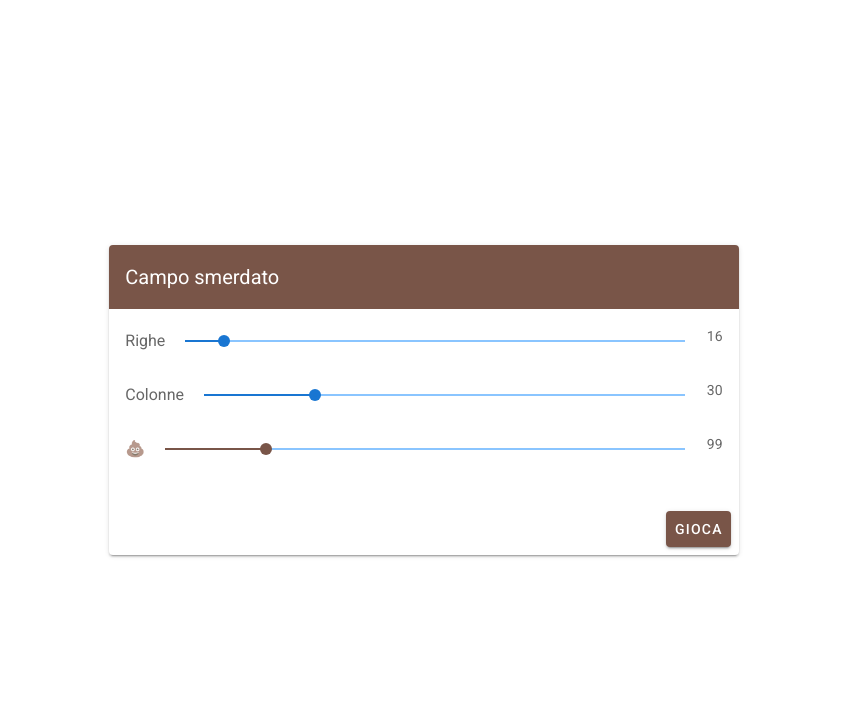
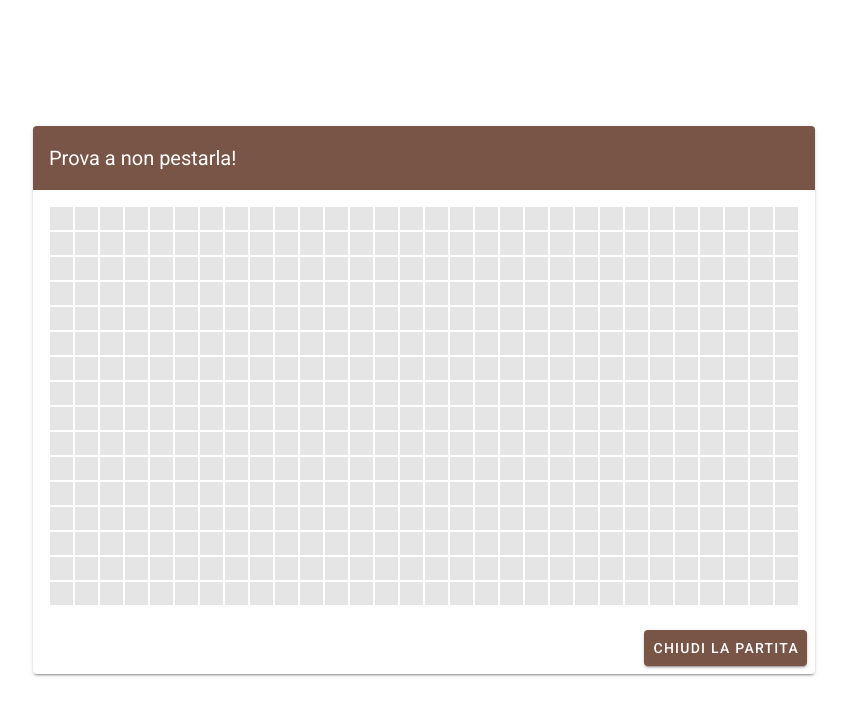
Before and after one commit to BlazeRed/campo-smerdato, a Vue app: page /#/campo-smerdato in a window 1280 px wide. Before the commit this address led to /#/. Shown: the top 716 px of the page, without its empty margins (216-1063 px from the left). Built offline with nearby package versions, Linux system fonts and the light colour scheme.

Commit message:
added some game behavior

```diff
--- a/src/components/Cell.vue
+++ b/src/components/Cell.vue
@@ -1,6 +1,6 @@
 <template>
   <div v-bind:class="`minesweeper-cell ${getClass()}`">
-    <div v-if="cell.isOpen && cell.bombCount">
+    <div v-if="cell.isFree && cell.bombCount">
       {{ cell.bombCount }}
     </div>
     <div v-if="cell.hasFlag">
@@ -47,10 +47,10 @@ export default {
 
   methods: {
     getClass () {
-      if (this.cell.isOpen && this.cell.hasBomb) {
+      if (this.cell.isFree && this.cell.hasBomb) {
         return 'bomb'
       }
-      if (this.cell.isOpen) {
+      if (this.cell.isFree) {
         return 'open'
       }
       if (this.cell.hasFlag) {
--- a/src/views/Home.vue
+++ b/src/views/Home.vue
@@ -16,6 +16,7 @@
             v-bind:max="max"
             v-on:mousedown="rowsPressed = true"
             v-on:mouseup="!rowsPressed"
+            track-color="blue-grey lighten-4"
           />
           <span>{{ rows.val }}</span>
         </div>
@@ -30,6 +31,7 @@
             v-bind:max="max"
             v-on:mousedown="columnsPressed = true"
             v-on:mouseup="!columnsPressed"
+            track-color="blue-grey lighten-4"
           />
           <span>{{ columns.val }}</span>
         </div>
@@ -44,6 +46,7 @@
             v-bind:max="maxBombs"
             v-on:mousedown="bombsPressed = true"
             v-on:mouseup="!bombsPressed"
+            track-color="blue-grey lighten-4"
           />
           <span>{{ bombs.val }}</span>
         </div>
@@ -86,8 +89,8 @@ export default {
     columnsPressed: false,
     rowsPressed: false,
     bombsPressed: false,
-    rows: { label: 'Righe', val: 1, color: 'primary' },
-    columns: { label: 'Colonne', val: 1, color: 'primary' },
+    rows: { label: 'Righe', val: 1, color: 'blue-grey' },
+    columns: { label: 'Colonne', val: 1, color: 'blue-grey' },
     bombs: { label: '💩', val: 0, color: 'brown' }
   }),
 
--- a/src/views/Minesweeper.vue
+++ b/src/views/Minesweeper.vue
@@ -82,7 +82,7 @@ export default {
       for (let i = 0; i < size; i += 1) {
         grid.push({
           hasBomb: false,
-          isOpen: false,
+          isFree: false,
           hasFlag: false,
           bombCount: 0,
           neighborhood: null
@@ -101,6 +101,31 @@ export default {
       this.won = false
       this.bombCount = this.bombs
     },
+    haveWeWon () {
+      if (this.bombCount !== 0) {
+        return
+      }
+      const remainingGrid = this.grid.find(g => !g.isFree && !g.hasFlag)
+      if (!remainingGrid) {
+        this.won = true
+      }
+    },
+    addFlag (cell) {
+      if (cell.isFree) {
+        return
+      }
+      cell.hasFlag = !cell.hasFlag
+
+      const flagCount = this.grid.reduce((accumulator, currentValue) => {
+        if (currentValue.hasFlag) {
+          return accumulator + 1
+        }
+        return accumulator
+      }, 0)
+
+      this.bombCount = this.bombs - flagCount
+      this.haveWeWon()
+    },
     endGame () {
       this.$router.push({ path: '/' })
     }
```
